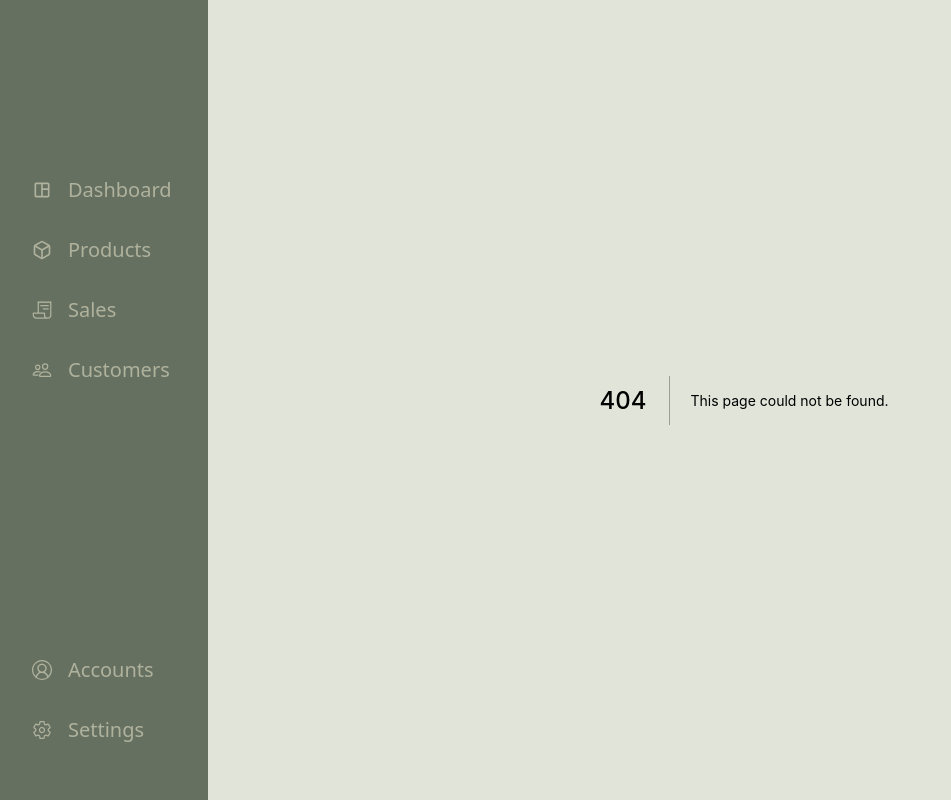
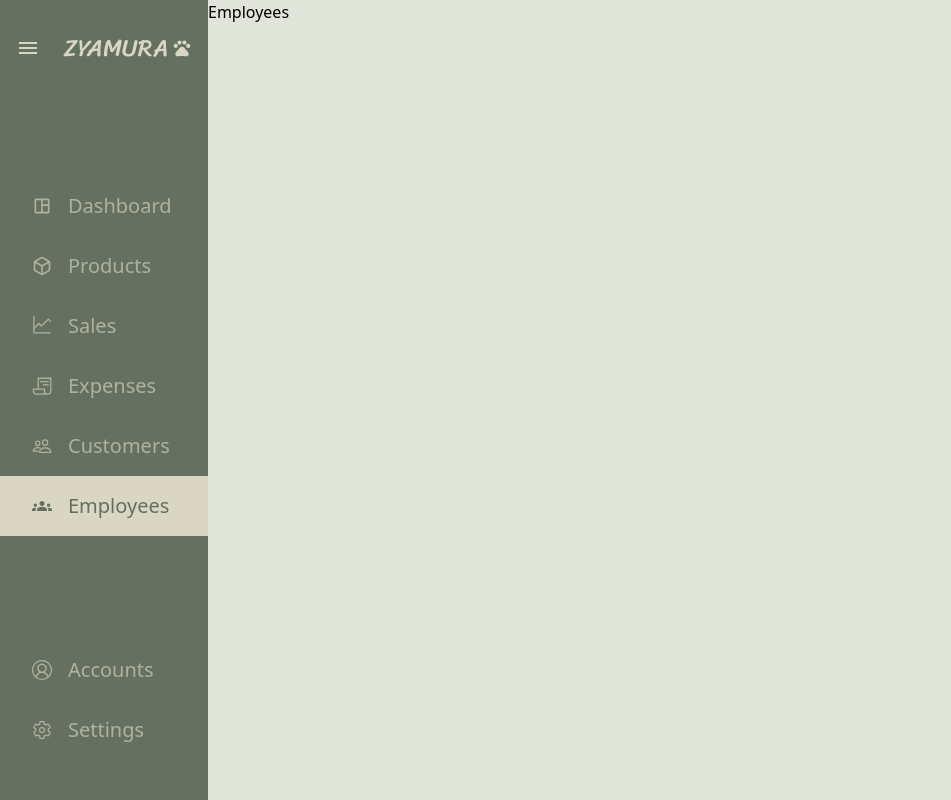
Before and after one commit to jzon200/zyamura-inventory-sales, a Next.js app: page /employees in a window 1280 px wide. Before the commit this address had no page. Shown: the whole page, without its empty margins (0-951 px from the left). Built offline with nearby package versions, Linux system fonts and the light colour scheme.

Commit message:
Added Modules and Header in Sidebar

```diff
--- a/components/layout/Sidebar.tsx
+++ b/components/layout/Sidebar.tsx
@@ -1,3 +1,4 @@
+import Link from "next/link";
 import { useRouter } from "next/router";
 import { FC } from "react";
 import { FiBox } from "react-icons/fi";
@@ -6,15 +7,22 @@ import {
   IoReceiptOutline,
   IoSettingsOutline,
 } from "react-icons/io5";
-import { MdOutlineSpaceDashboard } from "react-icons/md";
-import { VscAccount } from "react-icons/vsc";
+import {
+  MdGroups,
+  MdMenu,
+  MdOutlineSpaceDashboard,
+  MdPets,
+} from "react-icons/md";
+import { VscAccount, VscGraphLine } from "react-icons/vsc";
 import SidebarItem from "./SidebarItem";
 
 const sidebarItems = [
   { label: "Dashboard", icon: MdOutlineSpaceDashboard },
   { label: "Products", icon: FiBox },
-  { label: "Sales", icon: IoReceiptOutline },
+  { label: "Sales", icon: VscGraphLine },
+  { label: "Expenses", icon: IoReceiptOutline },
   { label: "Customers", icon: IoPeopleOutline },
+  { label: "Employees", icon: MdGroups },
   { label: "Accounts", icon: VscAccount },
   { label: "Settings", icon: IoSettingsOutline },
 ];
@@ -30,9 +38,19 @@ const Sidebar: FC = () => {
 
   return (
     <aside className="hidden order-1 basis-52 bg-primary-dark md:block">
-      <nav className="flex flex-col justify-between text-xl text-[#AFB29C] h-full max-h-screen">
-        <ul className="mt-40">
-          {sidebarItems.slice(0, 4).map((item, index) => (
+      <nav className="flex flex-col text-xl text-[#AFB29C] h-full max-h-screen">
+        <div className="flex justify-between items-center text-primary-light p-4 mt-4">
+          <button>
+            <MdMenu size={24} />
+          </button>
+          <Link href="/dashboard">
+            <a className="flex items-center gap-1 font-sriracha text-2xl uppercase select-none">
+              Zyamura <MdPets size={20} />
+            </a>
+          </Link>
+        </div>
+        <ul className="mt-24">
+          {sidebarItems.slice(0, 6).map((item, index) => (
             <SidebarItem
               key={index}
               label={item.label}
@@ -43,9 +61,9 @@ const Sidebar: FC = () => {
           ))}
         </ul>
         {/* Preferences */}
-        <ul className="mb-10">
+        <ul className="mt-auto mb-10">
           {sidebarItems.map((item, index) => {
-            if (index < 4) return;
+            if (index < 6) return;
 
             return (
               <SidebarItem
--- a/components/layout/SidebarItem.tsx
+++ b/components/layout/SidebarItem.tsx
@@ -13,7 +13,7 @@ const SidebarItem: FC<Props> = (props) => {
     <div
       onClick={props.onSelected}
       className={`${
-        props.isSelected && "bg-primary-light"
+        props.isSelected && "bg-primary-light font-medium text-primary-dark"
       } py-4 px-8 cursor-pointer select-none hover:bg-primary-light hover:bg-blend-dodge`}
     >
       <li className="flex gap-4 items-center">
--- /dev/null
+++ b/pages/_document.tsx
@@ -0,0 +1,28 @@
+import Document, { Html, Head, Main, NextScript } from "next/document";
+
+class MyDocument extends Document {
+  render() {
+    return (
+      <Html>
+        <Head>
+          <link rel="preconnect" href="https://fonts.googleapis.com" />
+          <link
+            rel="preconnect"
+            href="https://fonts.gstatic.com"
+            crossOrigin=""
+          />
+          <link
+            href="https://fonts.googleapis.com/css2?family=Sriracha&display=swap"
+            rel="stylesheet"
+          />
+        </Head>
+        <body>
+          <Main />
+          <NextScript />
+        </body>
+      </Html>
+    );
+  }
+}
+
+export default MyDocument;
--- /dev/null
+++ b/pages/employees/index.tsx
@@ -0,0 +1,7 @@
+import { NextPage } from "next";
+
+const Employees: NextPage = () => {
+  return <div>Employees</div>;
+};
+
+export default Employees;
--- /dev/null
+++ b/pages/expenses/index.tsx
@@ -0,0 +1,7 @@
+import { NextPage } from "next";
+
+const Expenses: NextPage = () => {
+  return <div>Expenses</div>;
+};
+
+export default Expenses;
--- a/tailwind.config.js
+++ b/tailwind.config.js
@@ -5,6 +5,9 @@ module.exports = {
   ],
   theme: {
     extend: {
+      fontFamily: {
+        sriracha: ["Sriracha", "sans-serif"],
+      },
       colors: {
         surface: "#e0e4d9",
         "primary-light": "#D9D7C4",
```
Also changed, not shown: pages/_app.tsx (+4 -5 lines).
